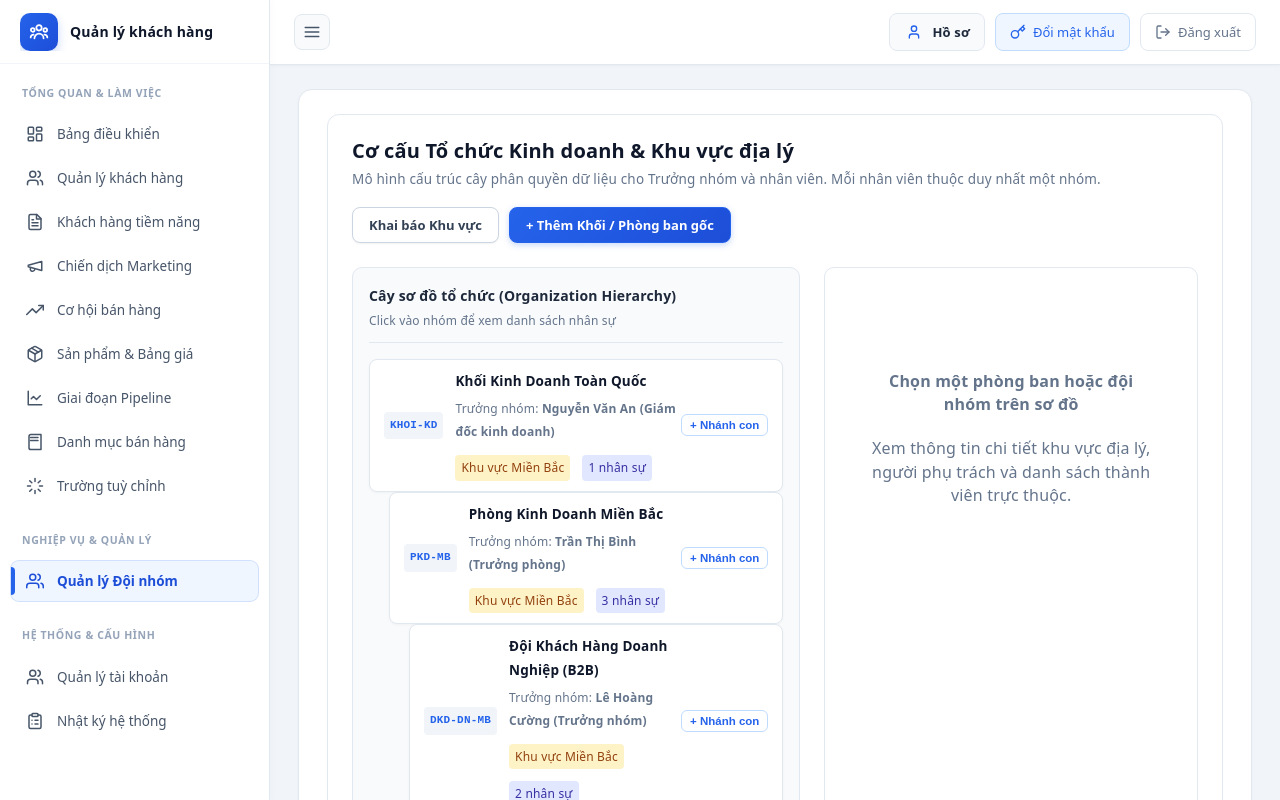
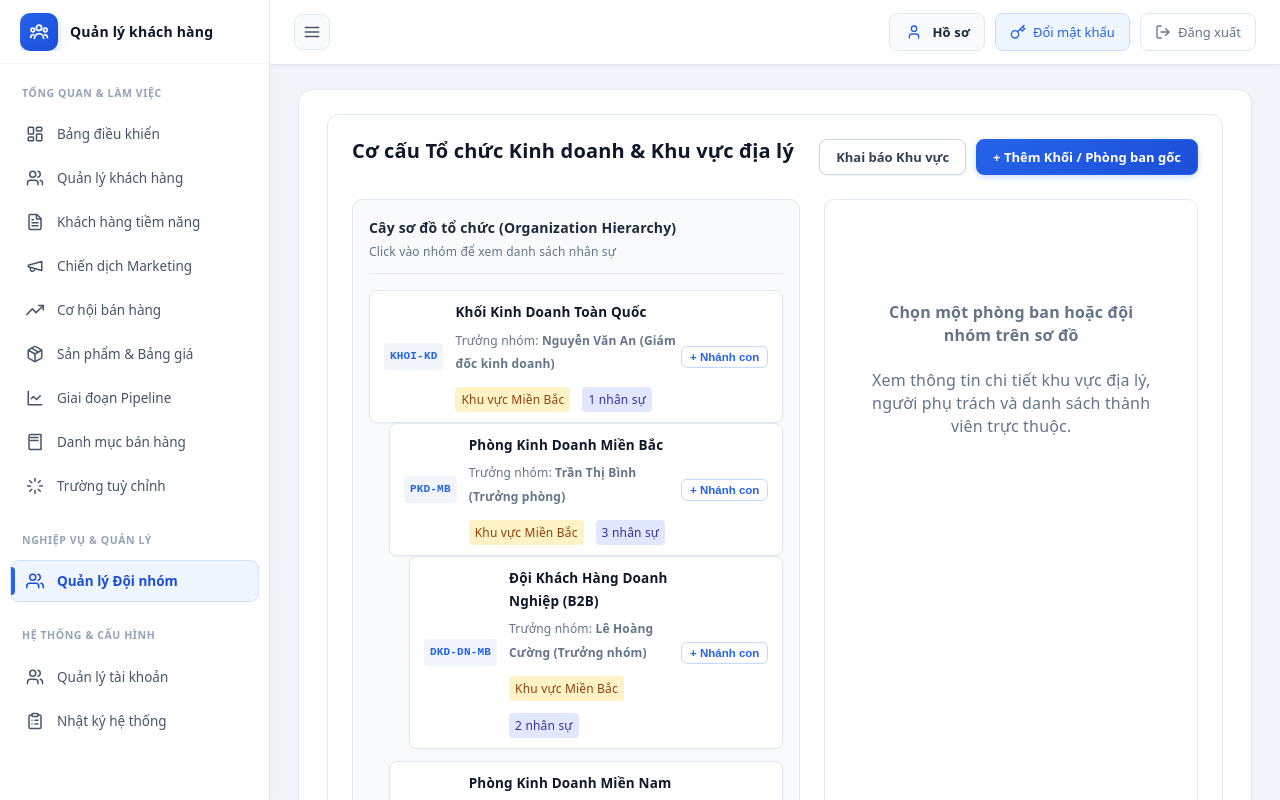
Before and after one commit to vlong3217-png/quan-ly-khach-hang-frontend, a React (Vite) app: page /dashboard/teams in a window 1280 px wide. Shown: the top 800 px of the page. Built offline with nearby package versions, Linux system fonts and the light colour scheme; sample sign-in values are in the browser's storage.

Commit message:
style(S2-06): clean up organization page subtitle

```diff
--- a/src/pages/OrganizationPage/OrganizationPage.tsx
+++ b/src/pages/OrganizationPage/OrganizationPage.tsx
@@ -143,9 +143,6 @@ export default function OrganizationPage() {
       <div className="org-header">
         <div>
           <h2>Cơ cấu Tổ chức Kinh doanh & Khu vực địa lý</h2>
-          <p className="org-subtitle">
-            Mô hình cấu trúc cây phân quyền dữ liệu cho Trưởng nhóm và nhân viên. Mỗi nhân viên thuộc duy nhất một nhóm.
-          </p>
         </div>
         <div className="org-header-actions">
           <button type="button" className="btn btn-secondary" onClick={() => setIsRegionModalOpen(true)}>
```
